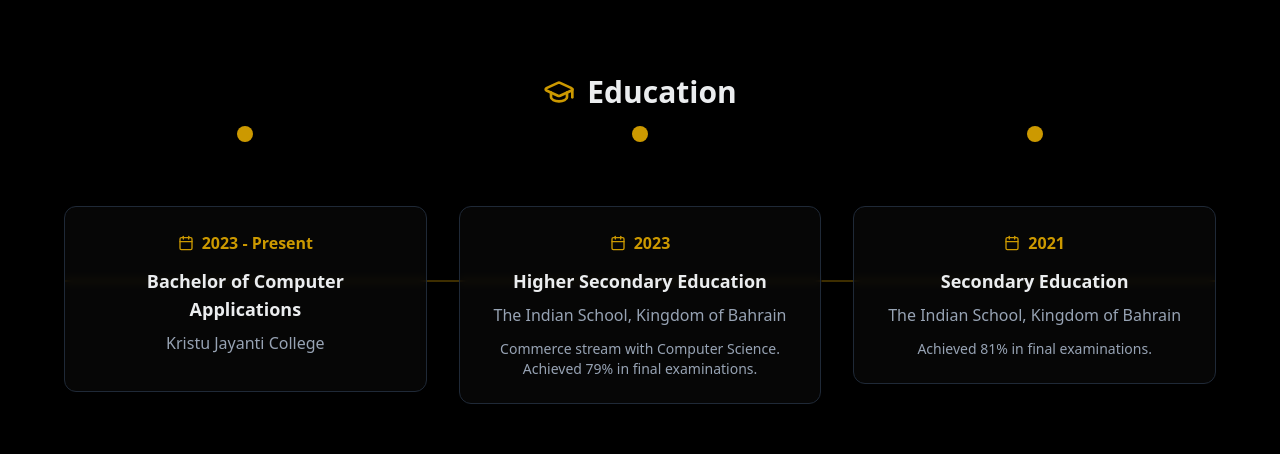
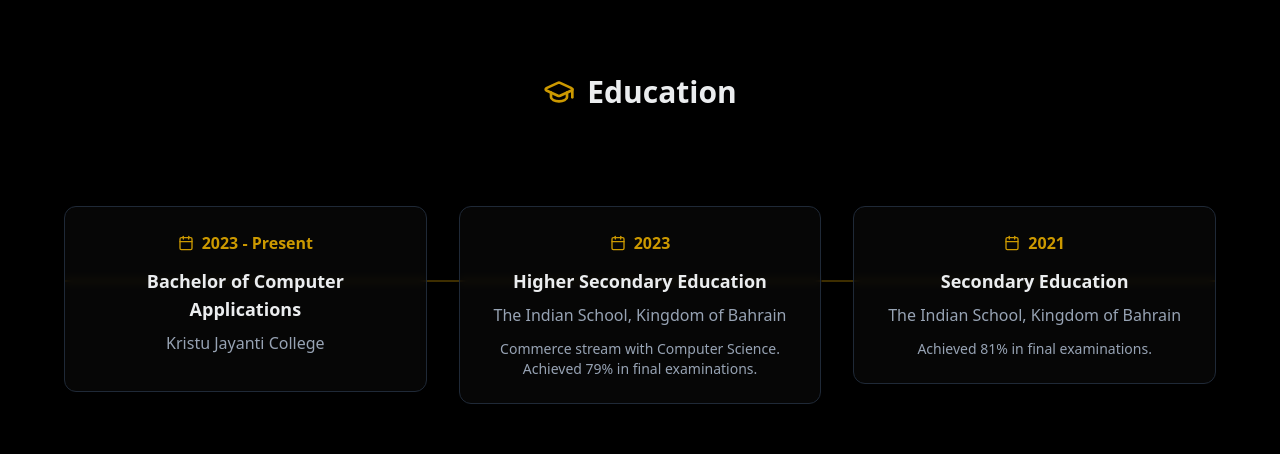
Before and after one commit to chrismat-05/thecma.xyz, a React (Vite) app: page / in a window 1280 px wide. Shown: the part 2800-3254 px from the top of the page. Built offline with nearby package versions, Linux system fonts and the light colour scheme.

Commit message:
Education sorted

```diff
--- a/src/components/About.tsx
+++ b/src/components/About.tsx
@@ -280,13 +280,10 @@
                     initial={{ opacity: 0, y: 30 }}
                     animate={isInView ? { opacity: 1, y: 0 } : { opacity: 0, y: 30 }}
                     transition={{ delay: 2 + index * 0.2, duration: 0.6 }}
-                     className="relative"
-                   >
-                     {/* Timeline dot */}
-                     <div className="hidden md:block absolute -top-8 left-1/2 w-4 h-4 bg-primary rounded-full transform -translate-x-1/2 z-10"></div>
-
-                     {/* Content */}
-                     <div className="bg-card/50 backdrop-blur-sm border border-border rounded-xl p-6 hover:bg-card/80 hover:border-primary/50 hover:scale-105 transition-all duration-300 mt-8 md:mt-12">
+                       className="relative"
+                     >
+                       {/* Content */}
+                       <div className="bg-card/50 backdrop-blur-sm border border-border rounded-xl p-6 hover:bg-card/80 hover:border-primary/50 hover:scale-105 transition-all duration-300 mt-8 md:mt-12">
                       <div className="flex items-center justify-center gap-2 mb-3">
                         <Calendar size={16} className="text-primary" />
                         <span className="text-primary font-semibold text-center">{edu.year}</span>
```
